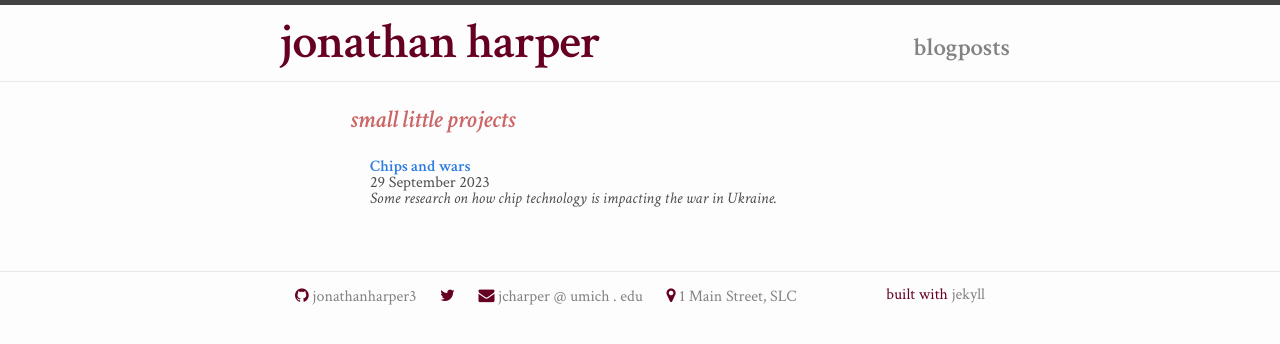
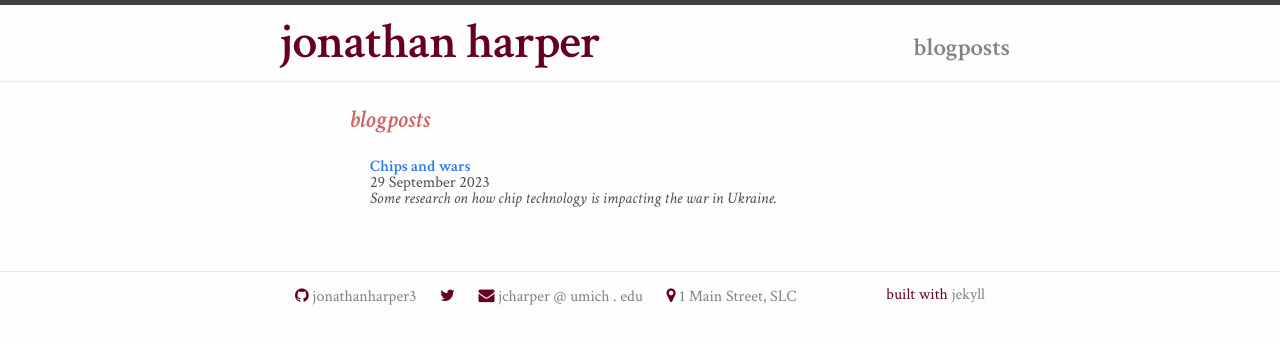
Before and after one commit to jonathanharper3/jonathanharper3.github.io, a Jekyll site: the page built from posts.html, in a window 1280 px wide. Shown: the top 344 px of the page. Built offline with Jekyll 4.4.1, drawn with Linux system fonts in a browser that asks for light colours; nearby versions of some CDN libraries.

Commit message:
Update posts.html

```diff
--- a/posts.html
+++ b/posts.html
@@ -1,12 +1,12 @@
 ---
 layout: default
-title: projects
+title: blogposts
 permalink: /posts/
 ---
 
 <div class="content">
 	<div class="textbox">
-	  <h2 class="section-head">small little projects</h2>
+	  <h2 class="section-head">blogposts</h2>
 	  <div class="section-text">
 	  	<br>
 	    <ul class="post-list">
```
